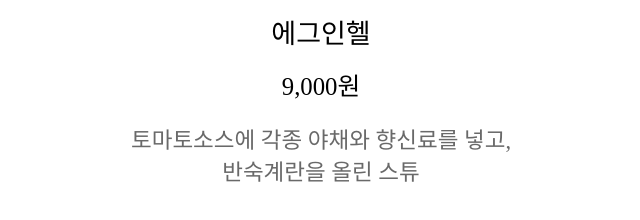
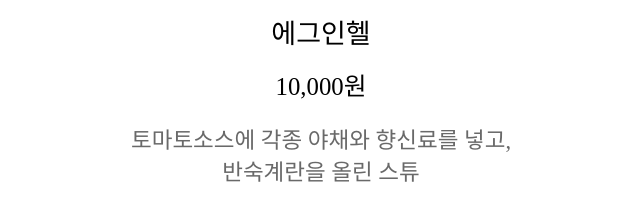
Before and after one commit to insungyou/chizizic_jeju, a plain HTML site: page index.html in a window 1280 px wide. Shown: the part 2428-2648 px from the top of the page, 319-959 px from the left. Drawn offline with Linux system fonts and the light colour scheme; a web font is replaced by a local one.

Commit message:
Update index.html

```diff
--- a/index.html
+++ b/index.html
@@ -74,7 +74,7 @@
           </div>
         </div>
           <span class="menuName">에그인헬</span>
-          <span class="menuPrice">9,000원</span>
+          <span class="menuPrice">10,000원</span>
           <div class="info">
             <span>토마토소스에 각종 야채와 향신료를 넣고,<br>반숙계란을 올린 스튜</span>
           </div>
```
